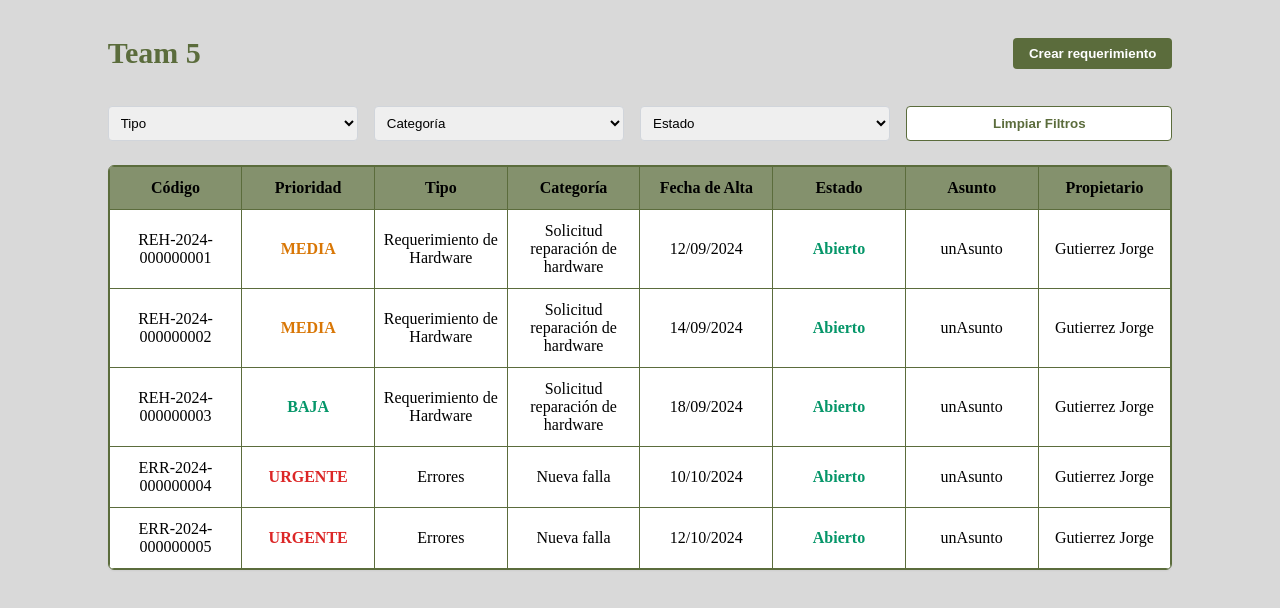
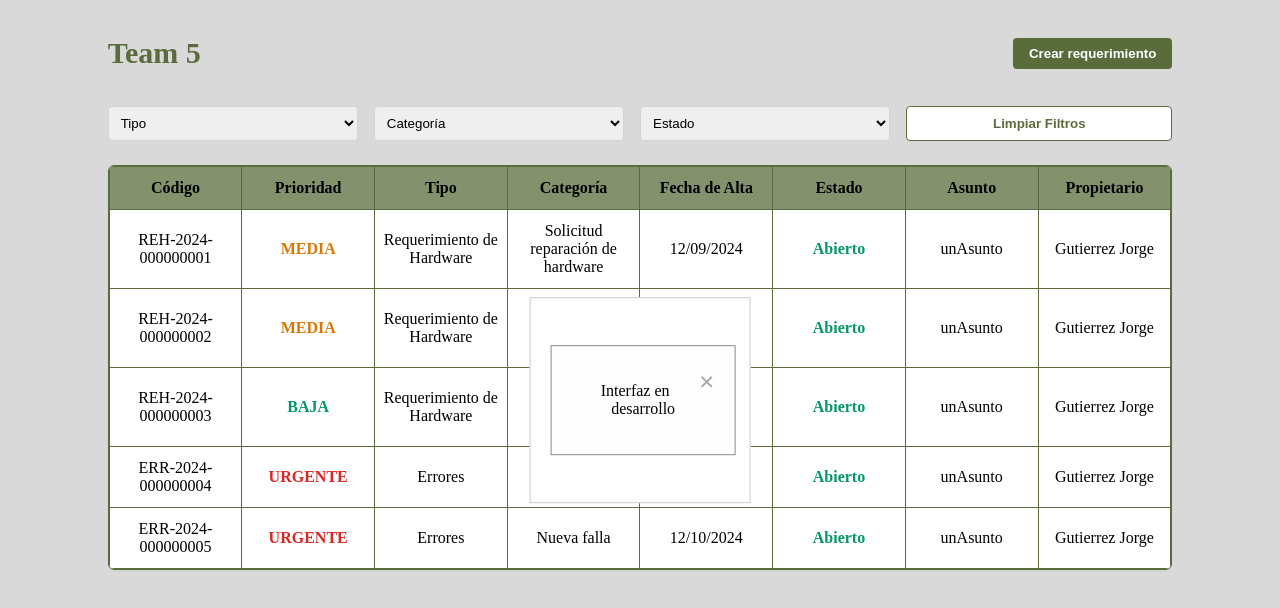
Before and after one commit to cambaccarini/FrontDise-o, a React (Create React App) app: page /tabla-requerimientos in a window 1280 px wide. Both pictures are taken after a click on the button "Crear requerimiento". Shown: the top 608 px of the page. Built offline with nearby package versions, Linux system fonts and the light colour scheme.

Commit message:
pop up feo sobre el boton crear requerimiento

```diff
--- a/src/App.css
+++ b/src/App.css
@@ -74,3 +74,29 @@
     overflow: hidden; /* Deshabilita el desplazamiento */
     background-color: #D9D9D9; /* Color de fondo gris */
   }
+
+  .modal {
+    position: fixed; /* Para que se quede fijo en la pantalla */
+    top: 50%;
+    left: 50%;
+    transform: translate(-50%, -50%);
+    background-color: #fff;
+    border: 1px solid #ccc;
+    padding: 20px;
+    z-index: 999; /* Para que se muestre por encima de otros elementos */
+  }
+
+  .modal-content {
+    background-color: #fefefe;
+    margin: 15% auto;
+    padding: 20px;
+    border: 1px solid #888;
+    width: 80%;
+  }
+
+  .close {
+    color: #aaa;
+    float: right;
+    font-size: 28px;
+    font-weight: bold;
+  }
--- a/src/TablaRequerimientos.tsx
+++ b/src/TablaRequerimientos.tsx
@@ -13,6 +13,38 @@ interface Requerimiento {
   asunto: string
   propietario: string
 }
+
+
+interface ModalProps {
+
+onClose: () => void;
+
+children: React.ReactNode;
+
+  }
+
+// Componente modal simple
+
+const Modal: React.FC<ModalProps> = ({ onClose, children }) => {
+
+return (
+
+<div className="modal">
+
+<div className="modal-content">
+
+ <span className="close" onClick={onClose}>&times;</span>
+
+ {children}
+
+ </div>
+
+ </div>
+  );
+
+  };
+
+
 
 export default function TablaRequerimientos() {
   const [datos, setDatos] = React.useState<Requerimiento[]>([
@@ -123,12 +155,36 @@ export default function TablaRequerimientos() {
     )
   })
 
+
+    // Estado para controlar la visibilidad del pop-up
+
+  const [showPopup, setShowPopup] = React.useState(false);
+
+
+
+  // Función para manejar el clic en el botón
+
+  const handleClickCreate = () => {
+
+ setShowPopup(true);
+
+  };
+
   return (
     <div className="container">
       <div className="header">
         <h1 className="title">Team 5</h1>
-        <button className="button">Crear requerimiento</button>
-      </div>
+    <button className="button" onClick={handleClickCreate}>Crear requerimiento</button>
+     {showPopup && (
+
+ <Modal onClose={() => setShowPopup(false)}>
+
+<p>Interfaz en desarrollo</p>
+
+</Modal>
+
+)}
+</div>
 
       <div className="filters">
         <select
```
Also changed, not shown: src/ErrorPopup.tsx (added, +17 -0 lines), src/WarningPopup.tsx (added, +17 -0 lines).
